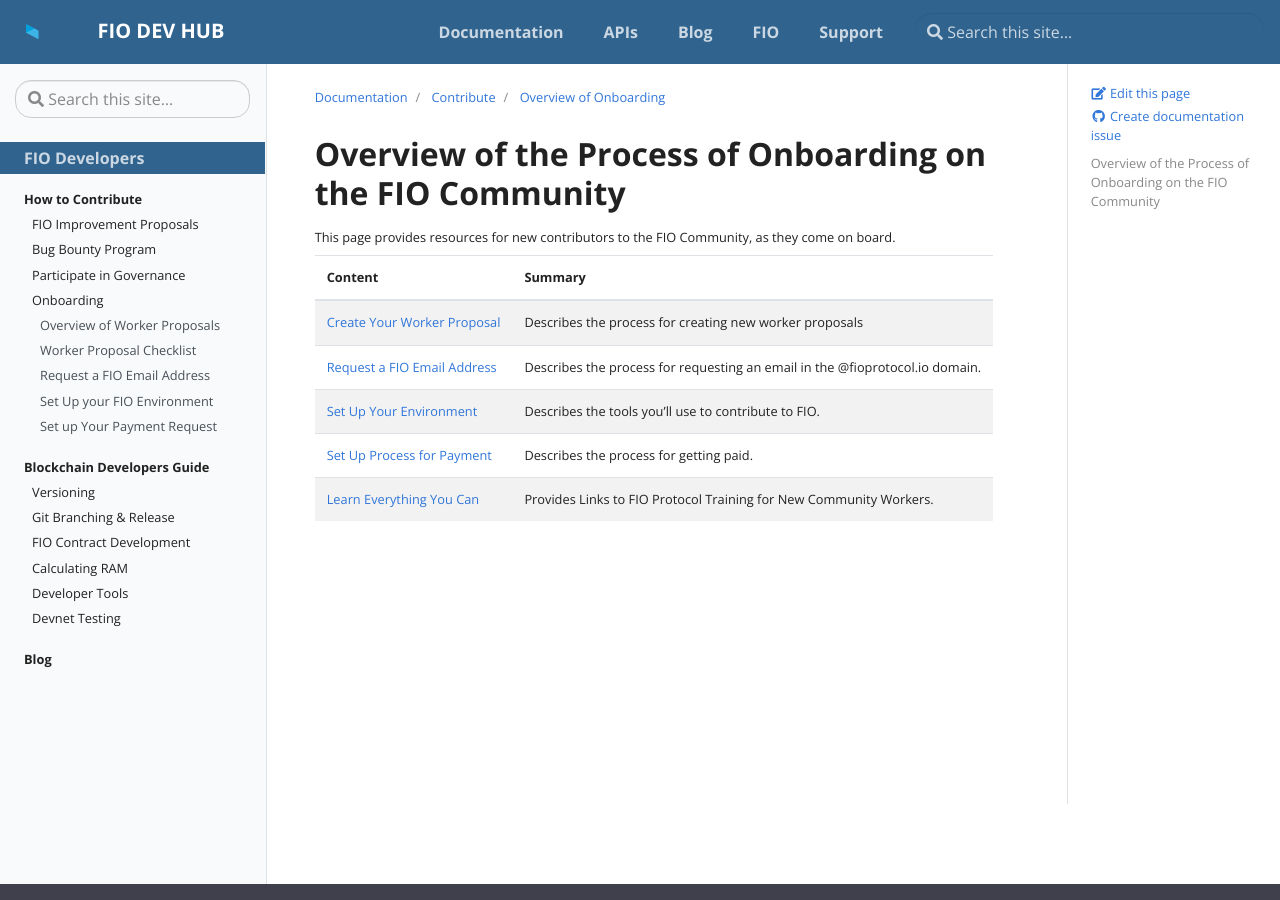
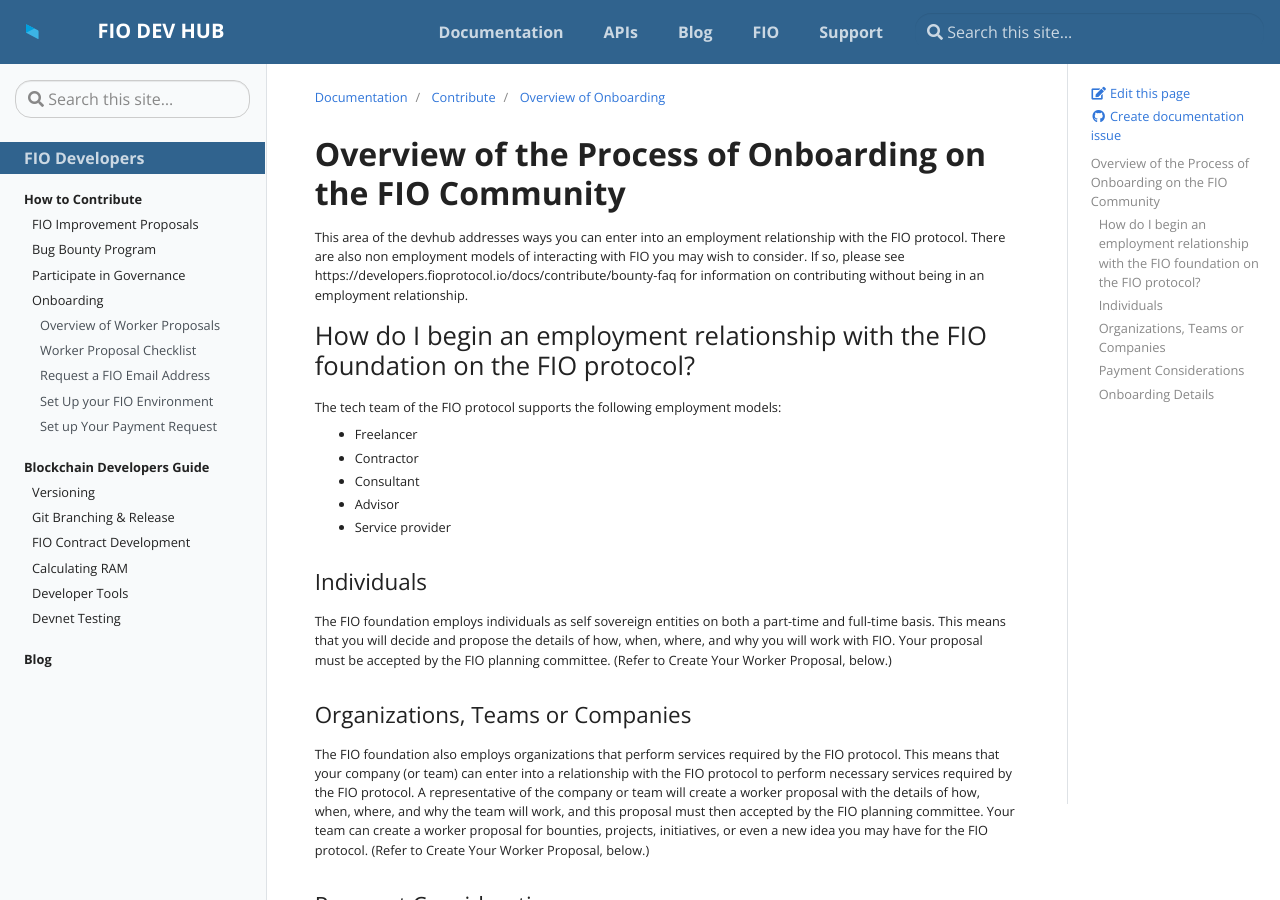
Before and after one commit to fioprotocol/fio-devhub, a Jekyll site: the page built from _docs/contribute/onboarding.md, in a window 1280 px wide and 900 px high. Built offline with Jekyll 4.4.1, drawn with Linux system fonts in a browser that asks for light colours; some of the changed text lies outside the part shown.

Commit message:
Updated overview information
and fixed some formatting on getting paid

```diff
--- a/_docs/contribute/onboarding.md
+++ b/_docs/contribute/onboarding.md
@@ -8,7 +8,33 @@ redirect_from:
 
 # Overview of the Process of Onboarding on the FIO Community
 
-This page provides resources for new contributors to the FIO Community, as they come on board.
+This area of the devhub addresses ways you can enter into an employment relationship with the FIO protocol. There are also non employment models of interacting with FIO you may wish to consider. If so, please see https://developers.fioprotocol.io/docs/contribute/bounty-faq  for information on contributing without being in an employment relationship.
+
+## How do I begin an employment relationship with the FIO foundation on the FIO protocol?
+
+The tech team of the FIO protocol supports the following employment models:
+
+* Freelancer
+* Contractor
+* Consultant
+* Advisor
+* Service provider
+
+### Individuals
+The FIO foundation employs individuals as self sovereign entities on both a part-time and full-time basis. This means that you will decide and propose the details of how, when, where, and why you will work with FIO. Your proposal must be accepted by the FIO planning committee.  (Refer to Create Your Worker Proposal, below.)
+
+### Organizations, Teams or Companies
+The FIO foundation also employs organizations that perform services required by the FIO protocol. This means that your company (or team) can enter into a relationship with the FIO protocol to perform necessary services required by the FIO protocol. A representative of the company or team will create a worker proposal with the details of how, when, where, and why the team will work, and this proposal must then accepted by the FIO planning committee. Your team can create a worker proposal for bounties, projects, initiatives, or even a new idea you may have for the FIO protocol. (Refer to Create Your Worker Proposal, below.)
+
+### Payment Considerations
+The FIO foundation pays in crypto currency and uses FIO requests as the mechanism of payment for all worker proposals. This necessitates that you will need to set up your crypto currency logistics to support using FIO requests. (Refer to Set Up Process for Payment, below.)
+
+**Note:** This worker proposal based model of employment requires the self employed individual to be aware of, and manage the tax implications of being involved with the FIO protocol under the legal considerations of their residency. Please make sure you understand the necessary aspects of taxation, and regulations that apply to you where you live.
+
+If you are an experienced engineer but new to crypto, our core team can help you learn and master the necessary details of self employment, benefits, and using crypto as payment. Please do not hesitate to contact a key contributor on the GitHub and begin your FIO involvment!
+
+## Onboarding Details
+The following pages provide assistance with onboarding with FIO:
 
 |Content|Summary|
 |---|---|
```
Also changed, not shown: _docs/contribute/onboarding-getpaid.md (+1 -0 lines).
